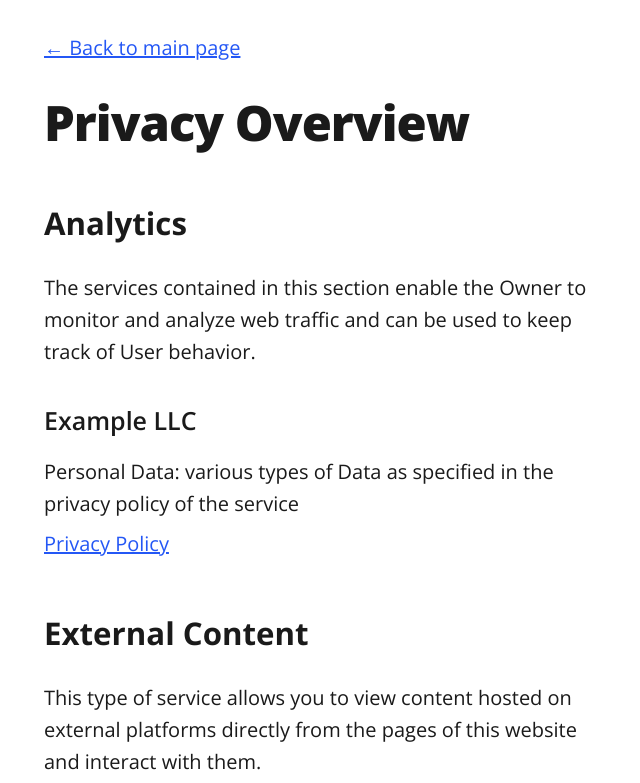
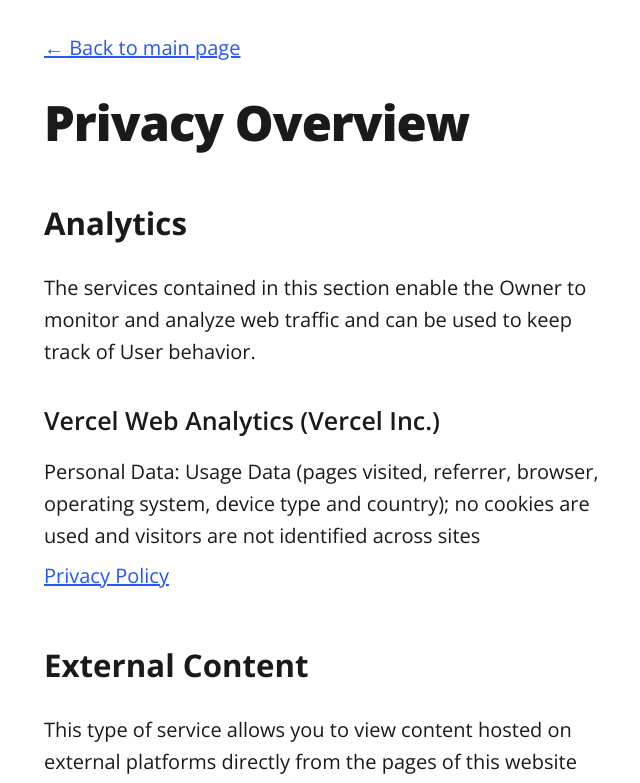
Before and after one commit to andrewcgraves/cer-links, a plain HTML site: page privacy.html in a window 1280 px wide. Shown: the top 783 px of the page, without its empty margins (316-956 px from the left). Drawn offline with Linux system fonts and the light colour scheme.

Commit message:
feat(analytics): add Vercel Web Analytics
Load Vercel's static-site analytics script and name Vercel Web
Analytics in the privacy page's Analytics section.

Co-Authored-By: Claude Opus 5.5 <noreply@anthropic.com>

```diff
--- a/privacy.html
+++ b/privacy.html
@@ -46,10 +46,10 @@
           <h2 id="analytics-heading">Analytics</h2>
           <p>The services contained in this section enable the Owner to monitor and analyze web traffic and can be used to keep track of User behavior.</p>
 
-          <h3>Example LLC</h3>
+          <h3>Vercel Web Analytics (Vercel Inc.)</h3>
           <ul role="list">
-            <li>Personal Data: various types of Data as specified in the privacy policy of the service</li>
-            <li><a href="https://example.com/privacy/" target="_blank" rel="noopener">Privacy Policy</a></li>
+            <li>Personal Data: Usage Data (pages visited, referrer, browser, operating system, device type and country); no cookies are used and visitors are not identified across sites</li>
+            <li><a href="https://vercel.com/docs/analytics/privacy-policy" target="_blank" rel="noopener">Privacy Policy</a></li>
           </ul>
         </section>
 
```
Also changed, not shown: index.html (+5 -0 lines).
